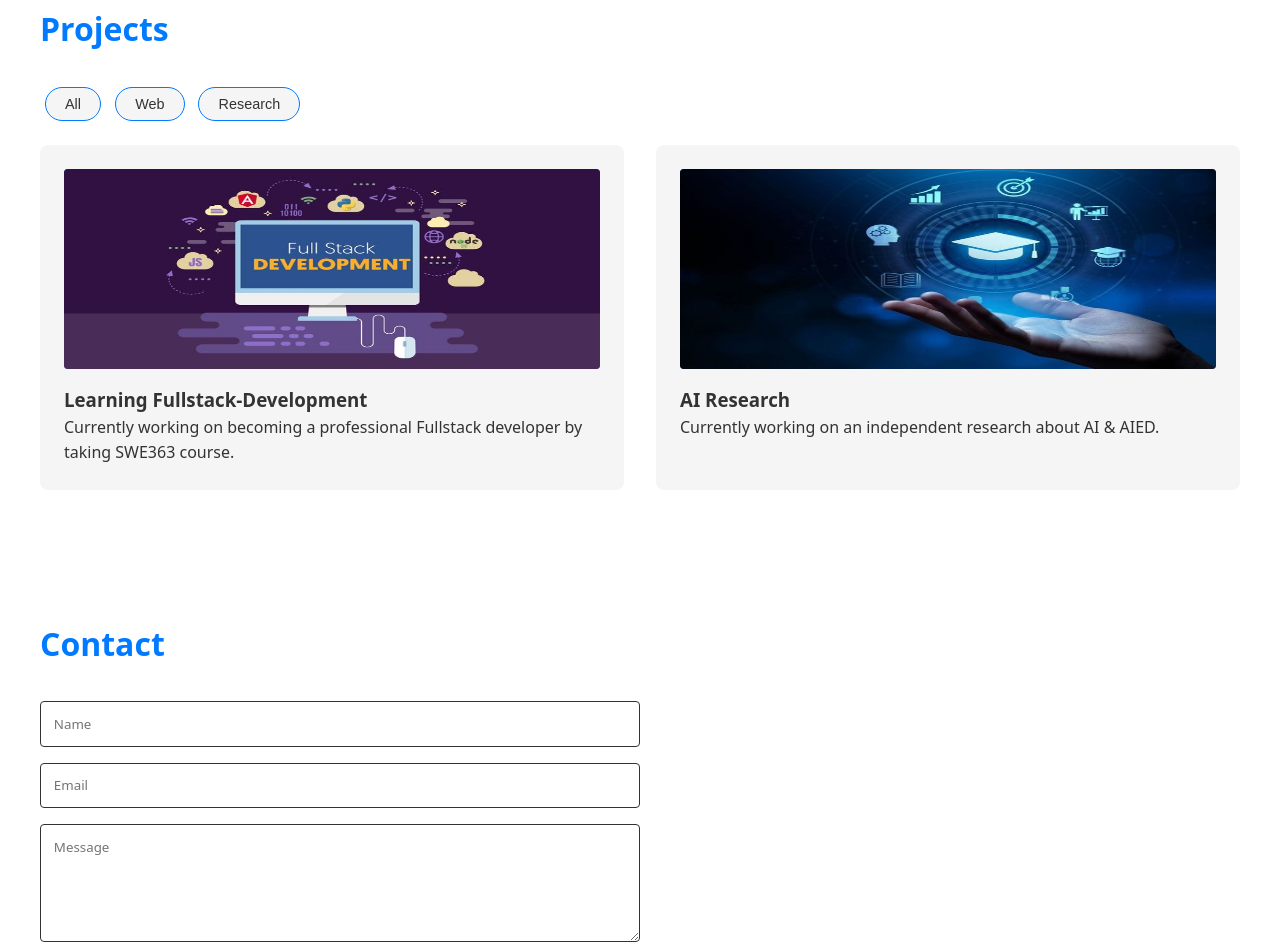
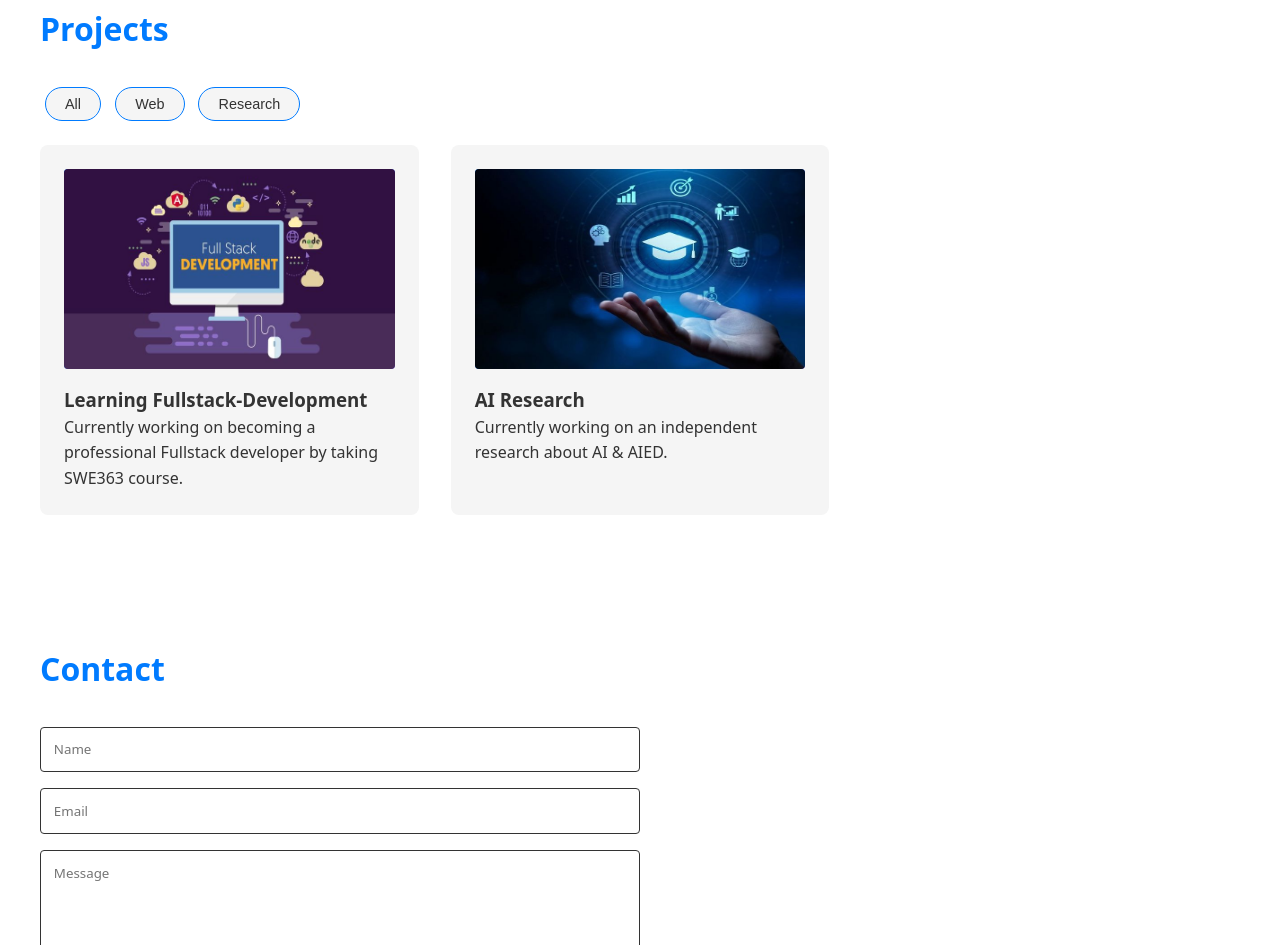
Before and after one commit to hawra-almajed/s202333090-hawraalmajed-assignment1, a plain HTML site: page index.html in a window 1280 px wide. Shown: the part 825-1770 px from the top of the page. Drawn offline with Linux system fonts and the light colour scheme; no server answers.

Commit message:
fix photo streatch issue after filtering

```diff
--- a/css/style.css
+++ b/css/style.css
@@ -66,8 +66,12 @@ h2 {
 
 .projects-grid {
     display: grid;
-    grid-template-columns: repeat(auto-fit, minmax(300px, 1fr));
+    grid-template-columns: repeat(auto-fill, minmax(300px, 1fr));
     gap: 2rem;
+}
+
+.project-card {
+    max-width: 400px;
 }
 
 .project-card {
```
